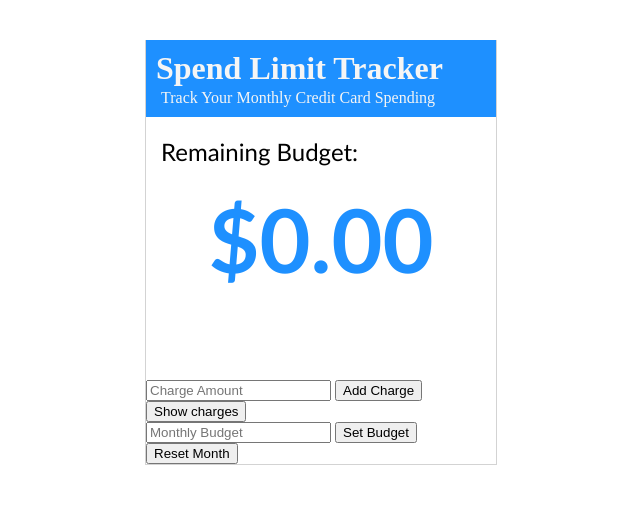
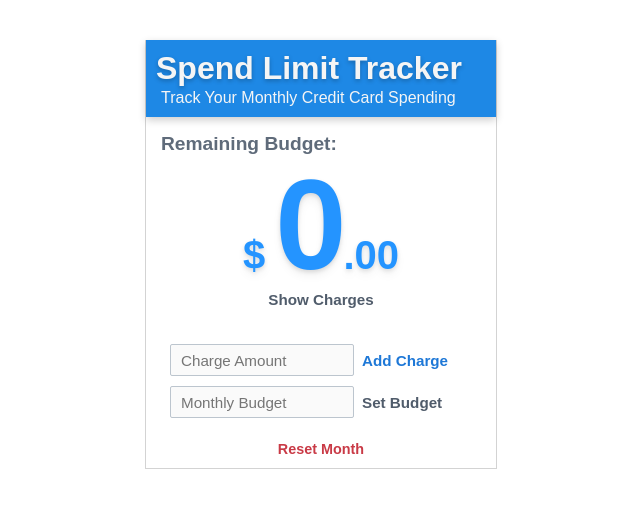
Before and after one commit to powtog/spend-limit-tracker, a plain HTML site: page index.html in a window 1280 px wide. Shown: the whole page, without its empty margins (319-959 px from the left). Drawn offline with Linux system fonts and the light colour scheme.

Commit message:
Complete UI styling for Version 1

```diff
--- a/index.html
+++ b/index.html
@@ -20,22 +20,22 @@
             <p id="budgetDisplay"></p>
         </div>
 
+        <div class="history-controls">
+            <!-- show charges button -->
+            <button class="primary-button" id="toggleChargesButton">Show Charges</button>
+            <ul id="chargesList" hidden></ul>
+        </div>
+
         <div class="charge-controls">
             <!-- <label for="chargeInput">Charge amount:</label> -->
             <input id="chargeInput" type="number" placeholder="Charge Amount">
-            <button id="addChargeButton">Add Charge</button>
-        </div>
-
-        <div class="history_controls">
-            <!-- show charges button -->
-            <button id="toggleChargesButton">Show charges</button>
-            <ul id="chargesList" hidden></ul>
+            <button class="primary-button" id="addChargeButton">Add Charge</button>
         </div>
 
         <div class="budget-controls">
             <!-- <label for="budgetInput">Monthly budget:</label> -->
             <input id="budgetInput" type="number" placeholder="Monthly Budget">
-            <button id="setBudgetButton">Set Budget</button>
+            <button class="primary-button" id="setBudgetButton">Set Budget</button>
         </div>
 
         <div class="reset-controls">
--- a/script.js
+++ b/script.js
@@ -16,9 +16,17 @@ function updateDisplay() {
 
     const remaining = budget - totalSpent;
 
-    document.querySelector("#budgetDisplay").textContent =
-        "$" + remaining.toFixed(2);
+    const [dollars, cents] = remaining.toFixed(2).split(".");
+// separates remaining budget into three pieces for styling purposes
+    document.querySelector("#budgetDisplay").innerHTML = `
+    <span class="currency">$</span>
+    <span class="dollars">${dollars}</span>
+    <span class="cents">.${cents}</span>
+    `;
 }
+//     document.querySelector("#budgetDisplay").textContent =
+//         "$" + remaining.toFixed(2);
+// }
 // put saved budget back into the input box
 // document.querySelector("#budgetInput").value = budget;
 
--- a/style.css
+++ b/style.css
@@ -1,10 +1,19 @@
+/* ===========================================================
+   APP
+   =========================================================== */
 /* set width of app to aproximate phone screen size */
+
 .app {
     width: 350px;
     border: 1px solid lightgray;
+}
+/* Budgets over hundreds place don't fit on the screen */
+/* Address that in version 2 */
 
 
-}
+/* ===========================================================
+   BODY
+   =========================================================== */
 
 body {
     display: flex;
@@ -13,37 +22,250 @@ body {
     padding-top: 40px;
 }
 
+
+/* ===========================================================
+   REMAINING BALANCE
+   =========================================================== */
+
 .remaining-balance h2 {
     padding-left: 15px;
-    font-family: "Trebuchet MS", sans-serif;
-    font-weight: normal;
+    font-family: Arial, Helvetica, sans-serif;
+    font-weight: 700;
+    font-size: 1.2rem;
+    color: #5F6B7A;
 }
 
+
+/* ===========================================================
+   BUDGET DISPLAY
+   =========================================================== */
+
 #budgetDisplay {
-    font-size: 5.5rem;
-    font-weight: bold;
-    text-align: center;
-    font-family: "Trebuchet MS", sans-serif;
-    color: dodgerblue;
-    margin-top: 0;
+    display: flex;
+    justify-content: center;
+    align-items: baseline;
+    margin-top: -20px;
+    margin-bottom: -25px;
 }
 
+#budgetDisplay .currency {
+
+    font-family: Arial, Helvetica, sans-serif;
+    font-size: 2.5rem;
+    font-weight: 900;
+
+    color: #2494ff;
+
+    text-shadow:
+        0 -1px 0 rgba(255,255,255,.35),
+        0 2px 4px rgba(0,0,0,.12),
+        0 6px 10px rgba(0,0,0,.05);
+
+    padding-right: 10px;
+}
+
+#budgetDisplay .dollars{
+
+    font-family: Arial, Helvetica, sans-serif;
+    font-size: 8rem;
+    font-weight: 900;
+
+    color: #2494ff;
+
+    letter-spacing: -3px;
+
+    text-shadow:
+        0 -1px 0 rgba(255,255,255,.35),
+        0 2px 4px rgba(0,0,0,.12),
+        0 6px 10px rgba(0,0,0,.05);
+}
+
+#budgetDisplay .cents {
+
+    font-family: Arial, Helvetica, sans-serif;
+    font-size: 2.5rem;
+    font-weight: 900;
+
+    color: #2494ff;
+
+    text-shadow:
+        0 -1px 0 rgba(255,255,255,.35),
+        0 2px 4px rgba(0,0,0,.12),
+        0 6px 10px rgba(0,0,0,.05);
+}
+
+
+/* ===========================================================
+   HEADER
+   =========================================================== */
+
 .header {
-    background-color:dodgerblue;
+    background-color:#1E88E5;
     color: whitesmoke;
     text-align: left;
      margin-top: -22px;
-
+    box-shadow: 0 3px 8px rgba(0,0,0,.20);
 }
 
 .header h1 {
     padding-left: 10px;
     padding-top: 10px;
     margin-bottom: 0;
+    font-family: Arial, Helvetica, sans-serif;
+    text-shadow: 0 2px 4px rgba(0,0,0,.25);
 }
 
 .header p {
     margin-top: 2px;
     padding-left: 15px;
     padding-bottom: 10px;
+    font-family: Arial, Helvetica, sans-serif;
 }
+
+
+/* ===========================================================
+   SHOW CHARGES
+   =========================================================== */
+
+.history-controls {
+    text-align: center;
+    margin-top: 18px;
+    margin-bottom: 35px;
+}
+
+#toggleChargesButton {
+    background: none;
+    border: none;
+    padding: 0;
+
+    color: #505C6B;
+
+    font-size: .95rem;
+    font-weight: 600;
+
+    cursor: pointer;
+}
+
+
+/* ===========================================================
+   CHARGE + BUDGET CONTROLS
+   =========================================================== */
+
+.charge-controls,
+.budget-controls {
+    display: grid;
+    grid-template-columns: 1fr 110px;
+    gap: 8px;
+
+    align-items: center;
+
+    padding-left: 24px;
+    padding-right: 24px;
+}
+
+.charge-controls {
+    margin-bottom: 10px;
+}
+
+
+/* ===========================================================
+   INPUTS
+   =========================================================== */
+
+.charge-controls input,
+.budget-controls input {
+    width: 100%;
+    height: 32px;
+
+    padding: 0 10px;
+
+    background: #fafafa;
+
+    border: 1px solid #bcc5ce;
+    border-radius: 2px;
+
+    color: #5b6570;
+
+    font-size: .95rem;
+
+    box-sizing: border-box;
+}
+
+
+/* ===========================================================
+   ADD CHARGE + SET BUDGET
+   =========================================================== */
+
+#addChargeButton,
+#setBudgetButton {
+    background: none;
+    border: none;
+    padding: 0;
+
+    font-size: .95rem;
+    font-weight: 600;
+
+    text-align: left;
+
+    cursor: pointer;
+}
+
+
+/* Primary action */
+
+#addChargeButton {
+    color: #1E78D7;
+    font-weight: 600;
+}
+
+
+/* Secondary action */
+
+#setBudgetButton {
+    color: #505C6B;
+}
+
+
+/* ===========================================================
+   RESET
+   =========================================================== */
+
+.reset-controls {
+    text-align: center;
+
+    padding-top: 22px;
+    padding-bottom: 10px;
+}
+
+#resetMonthButton {
+    background: none;
+    border: none;
+    padding: 0;
+
+    color: #C93A46;
+
+    font-size: .90rem;
+    font-weight: 600;
+
+    cursor: pointer;
+}
+
+
+/* ===========================================================
+   INTERACTION
+   =========================================================== */
+
+button {
+    transition:
+        color .15s ease,
+        opacity .15s ease;
+}
+
+button:hover {
+    text-decoration: underline;
+    opacity: .85;
+}
+
+button:active {
+    opacity: .65;
+}
```
